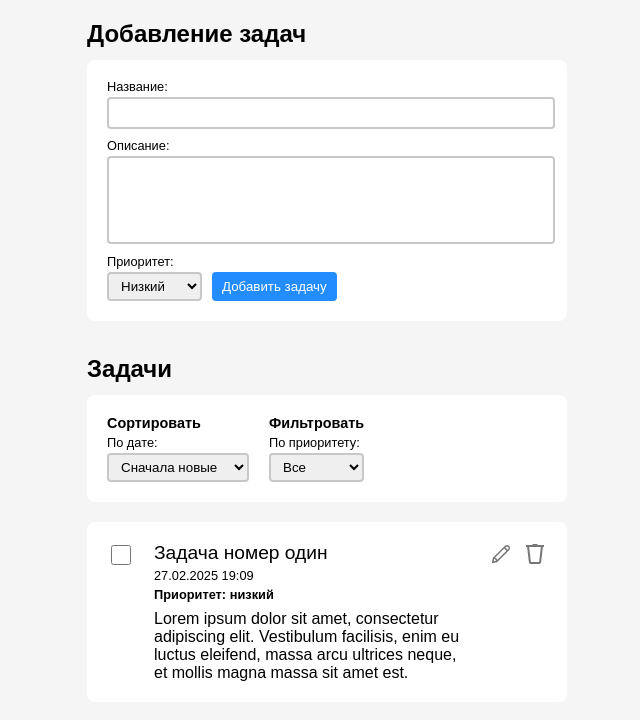
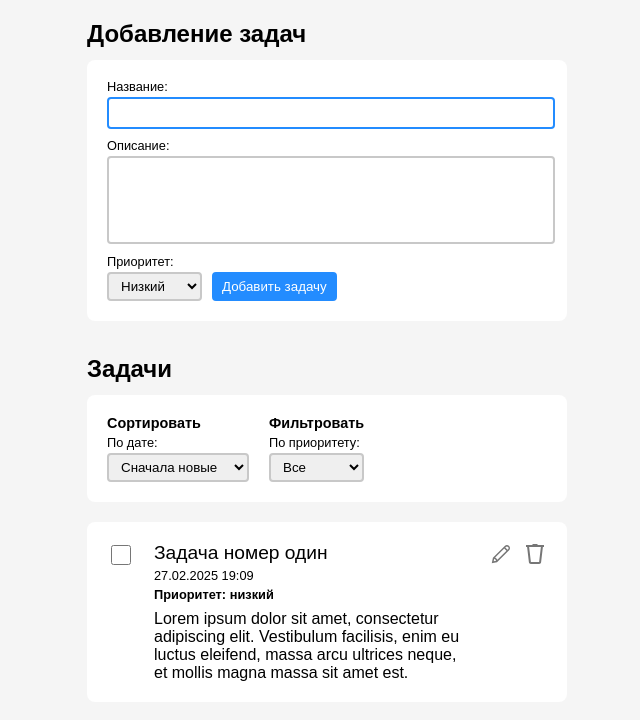
Before and after one commit to odivus/todolist, a React app: page / in a window 1280 px wide. Shown: the top 720 px of the page, without its empty margins (313-953 px from the left). Built offline with nearby package versions, Linux system fonts and the light colour scheme.

Commit message:
Add focus to text input

```diff
--- a/src/components/InputText/InputText.tsx
+++ b/src/components/InputText/InputText.tsx
@@ -1,4 +1,4 @@
-import React from 'react';
+import React, { useRef, useEffect } from 'react';
 import styled from 'styled-components';
 
 const StyledInput = styled.input`
@@ -21,8 +21,16 @@ interface InputTextProps {
 }
 
 const InputText: React.FC<InputTextProps> = ({ value, handleChange }) => {
+  const inputRef = useRef<HTMLInputElement>(null);
+  useEffect(() => {
+    if (inputRef.current) {
+      inputRef.current.focus();
+    }
+  }, []);
+
   return (
     <StyledInput
+      ref={inputRef}
       type='text'
       id='name'
       name='name'
```
